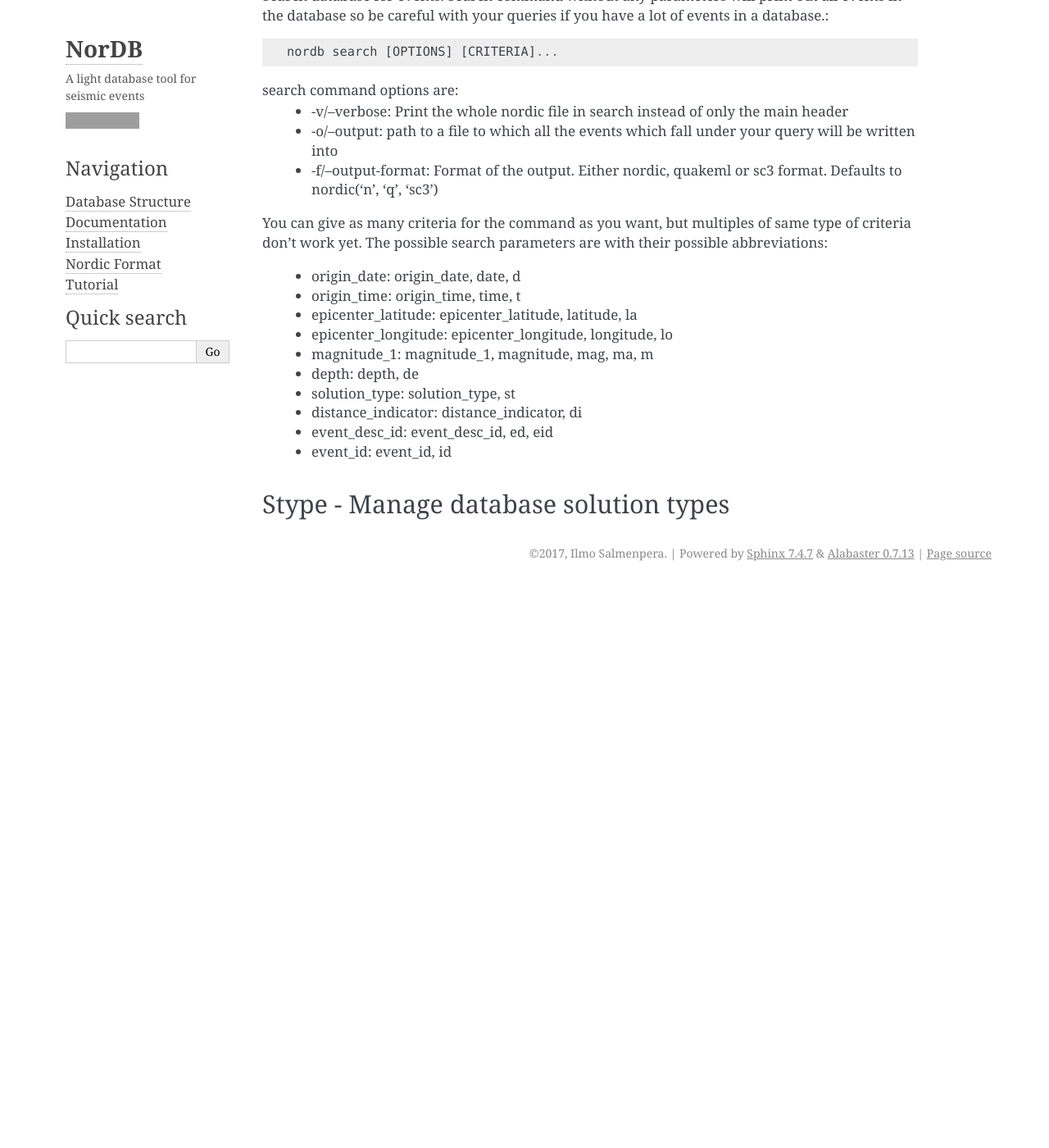
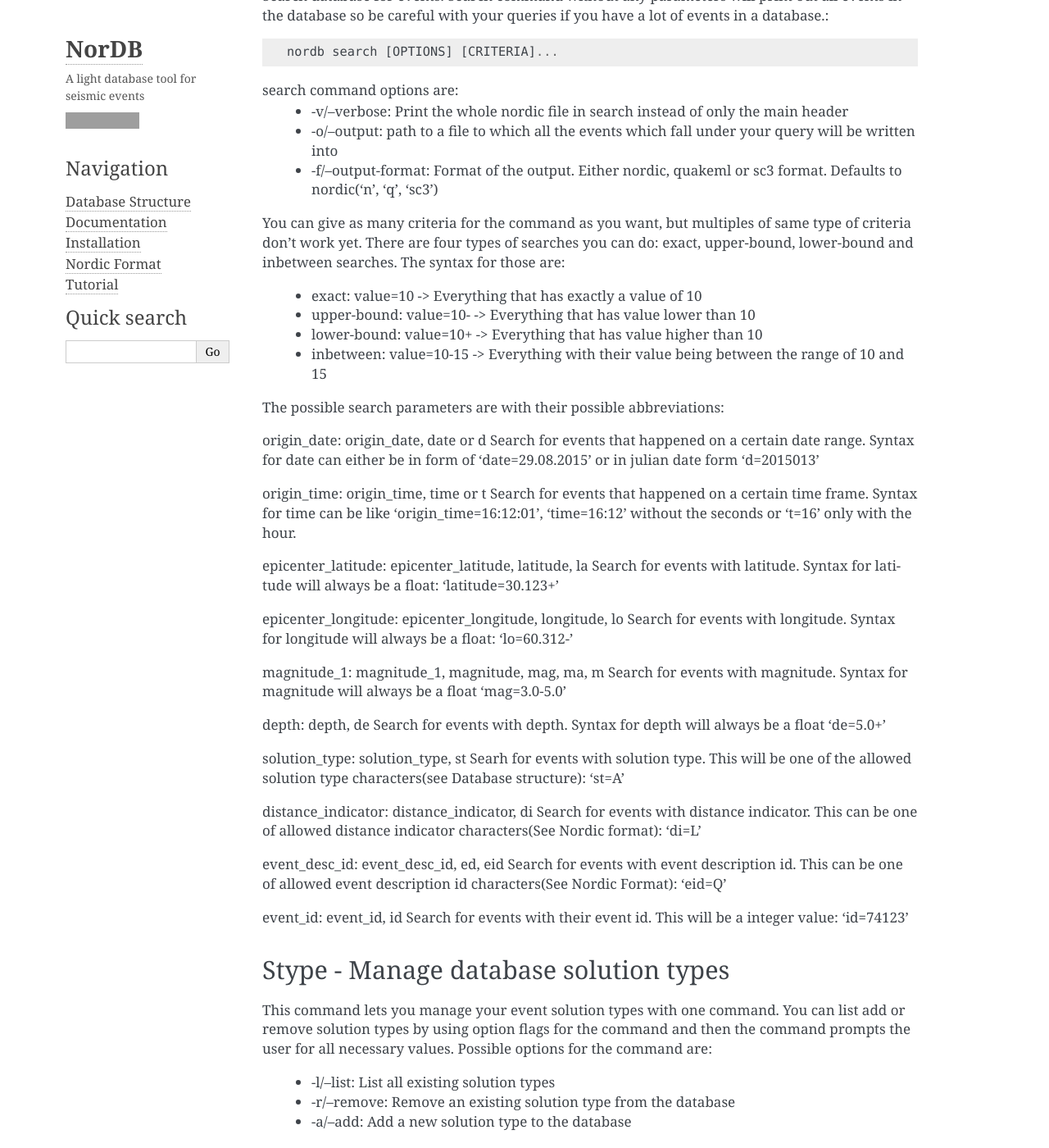
Before and after one commit to Ilmosal/NorDB, a Sphinx documentation site: the page built from doc/source/nordb_cmdline_tool.rst, in a window 1280 px wide and 1400 px high, scrolled down 6991 px. Shown: the whole window at 82% size. Built offline with Sphinx 7.4.7, drawn with Linux system fonts in a browser that asks for light colours; pages that are not in the unit, such as notebooks, are missing from menus; before the commit the page ends 7705 px from its top, so only the background shows below that; grey boxes are pictures that could not be loaded.

Commit message:
Nordb commandline tool tutorial is now ready

```diff
--- a/doc/source/nordb_cmdline_tool.rst
+++ b/doc/source/nordb_cmdline_tool.rst
@@ -201,20 +201,49 @@ search command options are:
     - -o/--output: path to a file to which all the events which fall under your query will be written into
     - -f/--output-format: Format of the output. Either nordic, quakeml or sc3 format. Defaults to nordic('n', 'q', 'sc3')
 
-You can give as many criteria for the command as you want, but multiples of same type of criteria don't work yet. The possible search parameters are with their possible abbreviations:
+You can give as many criteria for the command as you want, but multiples of same type of criteria don't work yet. There are four types of searches you can do: exact, upper-bound, lower-bound and inbetween searches. The syntax for those are:
 
-    - origin_date: origin_date, date, d
-    - origin_time: origin_time, time, t
-    - epicenter_latitude: epicenter_latitude, latitude, la
-    - epicenter_longitude: epicenter_longitude, longitude, lo
-    - magnitude_1: magnitude_1, magnitude, mag, ma, m
-    - depth: depth, de
-    - solution_type: solution_type, st
-    - distance_indicator: distance_indicator, di
-    - event_desc_id: event_desc_id, ed, eid
-    - event_id: event_id, id
+    - exact: value=10 -> Everything that has exactly a value of 10
+    - upper-bound: value=10- -> Everything that has value lower than 10
+    - lower-bound: value=10+ -> Everything that has value higher than 10
+    - inbetween: value=10-15 -> Everything with their value being between the range of 10 and 15
 
+The possible search parameters are with their possible abbreviations:
 
+origin_date: origin_date, date or d
+Search for events that happened on a certain date range. Syntax for date can either be in form of 'date=29.08.2015' or in julian date form 'd=2015013'
+
+origin_time: origin_time, time or t
+Search for events that happened on a certain time frame. Syntax for time can be like 'origin_time=16:12:01', 'time=16:12' without the seconds or 't=16' only with the hour.
+
+epicenter_latitude: epicenter_latitude, latitude, la
+Search for events with latitude. Syntax for latitude will always be a float: 'latitude=30.123+'
+
+epicenter_longitude: epicenter_longitude, longitude, lo
+Search for events with longitude. Syntax for longitude will always be a float: 'lo=60.312-'
+
+magnitude_1: magnitude_1, magnitude, mag, ma, m
+Search for events with magnitude. Syntax for magnitude will always be a float 'mag=3.0-5.0'
+
+depth: depth, de
+Search for events with depth. Syntax for depth will always be a float 'de=5.0+'
+
+solution_type: solution_type, st
+Searh for events with solution type. This will be one of the allowed solution type characters(see Database structure): 'st=A'
+
+distance_indicator: distance_indicator, di
+Search for events with distance indicator. This can be one of allowed distance indicator characters(See Nordic format): 'di=L'
+
+event_desc_id: event_desc_id, ed, eid
+Search for events with event description id. This can be one of allowed event description id characters(See Nordic Format): 'eid=Q'
+
+event_id: event_id, id
+Search for events with their event id. This will be a integer value: 'id=74123'
 
 Stype - Manage database solution types
 --------------------------------------
+This command lets you manage your event solution types with one command. You can list add or remove solution types by using option flags for the command and then the command prompts the user for all necessary values. Possible options for the command are:
+
+    - -l/--list: List all existing solution types
+    - -r/--remove: Remove an existing solution type from the database
+    - -a/--add: Add a new solution type to the database
```
